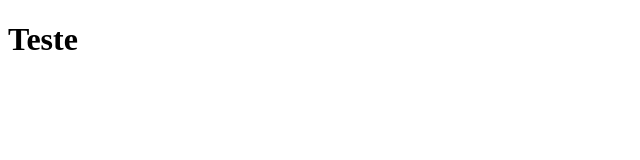
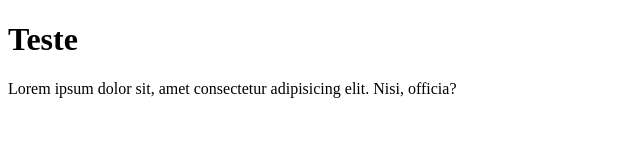
Before and after one commit to beatrizimarques/Proa_teste, a plain HTML site: page proaprofissao/index.html in a window 1280 px wide. Shown: the whole page, without its empty margins (0-640 px from the left). Drawn offline with Linux system fonts and the light colour scheme.

Commit message:
alteração 2
inserir texto

```diff
--- a/proaprofissao/index.html
+++ b/proaprofissao/index.html
@@ -7,5 +7,6 @@
 </head>
 <body>
     <h1>Teste</h1>
+    <p>Lorem ipsum dolor sit, amet consectetur adipisicing elit. Nisi, officia?</p>
 </body>
 </html>
```
